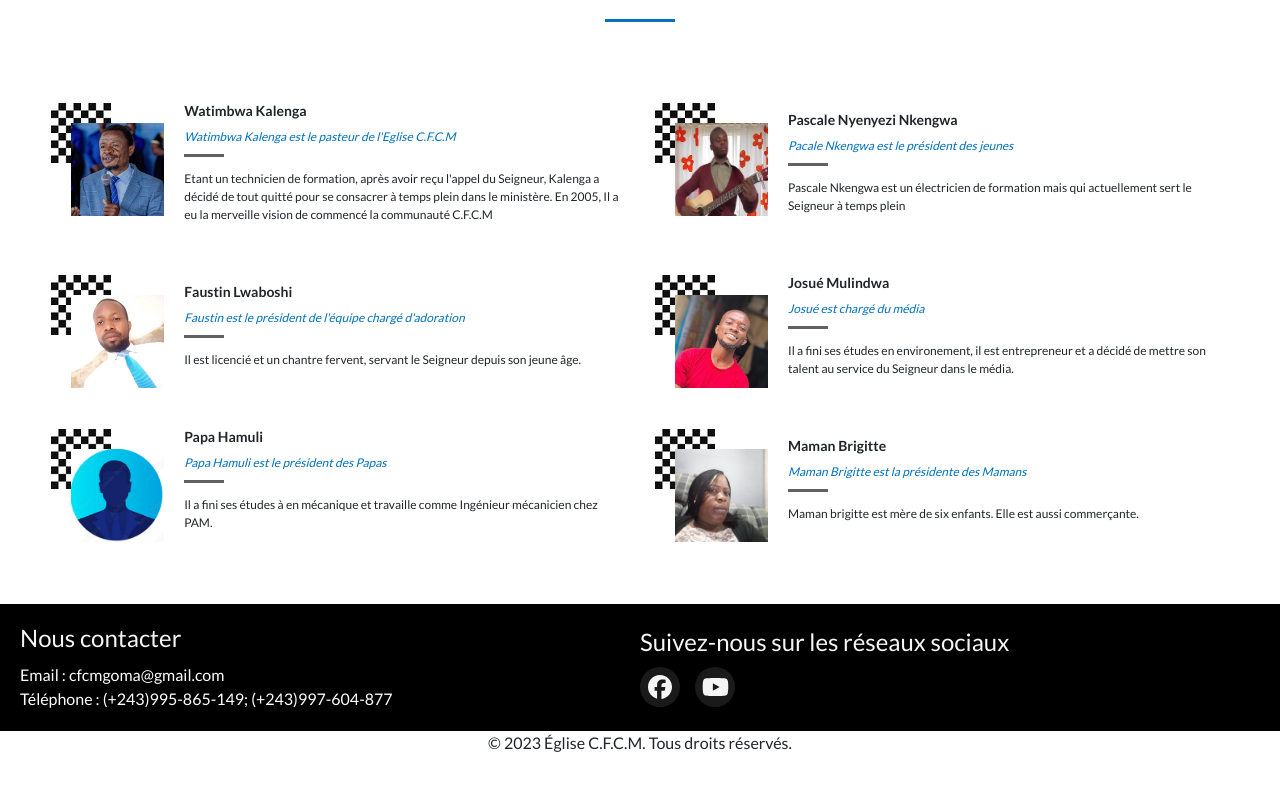
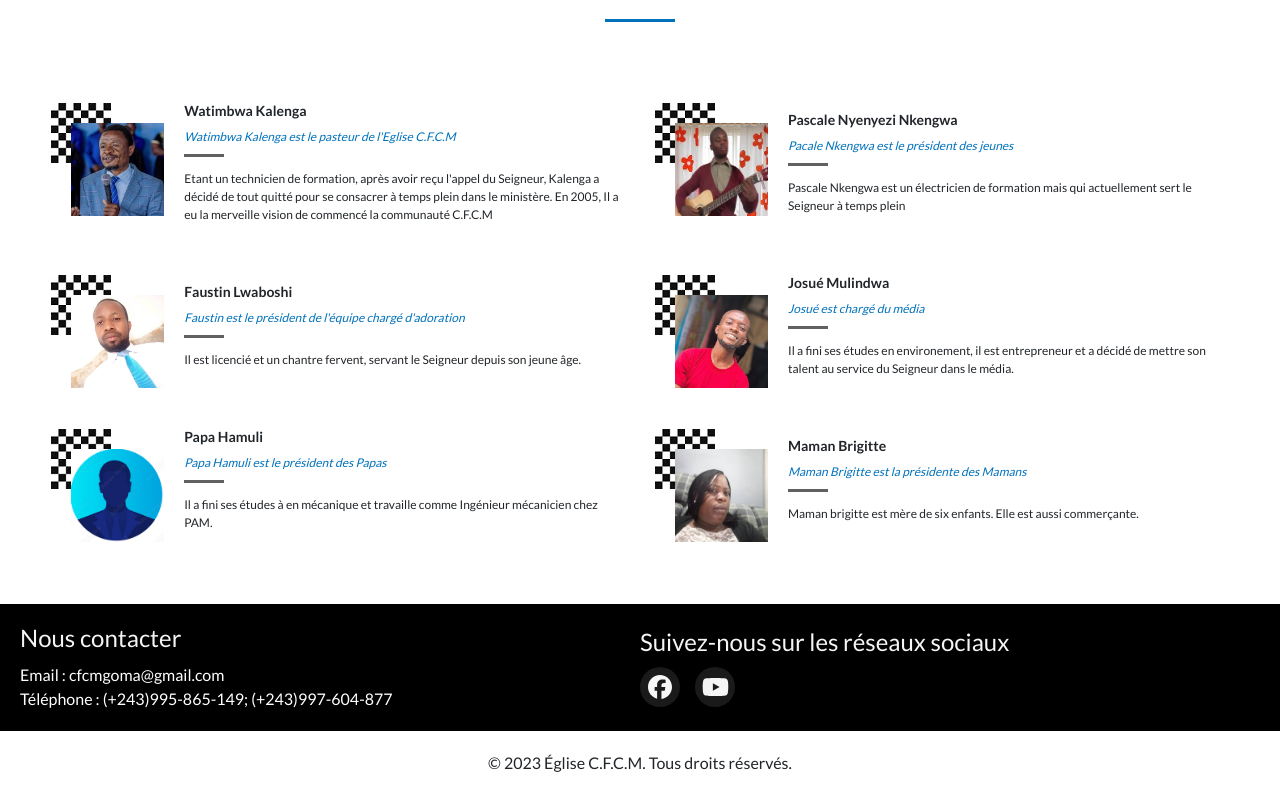
Before and after one commit to Olivier-Kango/cfcm, a React (Create React App) app: page / in a window 1280 px wide. Shown: the part 1558-2349 px from the top of the page. Built offline with nearby package versions, Linux system fonts and the light colour scheme; a web font is replaced by a local one.

Commit message:
facebook, youtubr

```diff
--- a/src/components/Footer.jsx
+++ b/src/components/Footer.jsx
@@ -14,10 +14,10 @@ const Footer = () => (
       <div className="social-media">
         <h4>Suivez-nous sur les réseaux sociaux</h4>
         <div className="social-icons">
-          <a href="https://web.facebook.com/profile.php?id=100082159523264">
+          <a href="https://web.facebook.com/profile.php?id=100082159523264" className="facebook">
             <FontAwesomeIcon icon={faFacebook} />
           </a>
-          <a href="https://www.youtube.com/@eglisecfcm-ci5kn">
+          <a href="https://www.youtube.com/@eglisecfcm-ci5kn" className="youtube">
             <FontAwesomeIcon icon={faYoutube} />
           </a>
         </div>
--- a/src/styling/Footer.scss
+++ b/src/styling/Footer.scss
@@ -69,6 +69,8 @@
   color: #fff;
 }
 
-.copyright {
+.copyright p {
   text-align: center;
+  padding: 0; // Espacement interne
+  margin-top: 20px; // Espacement externe
 }
```
